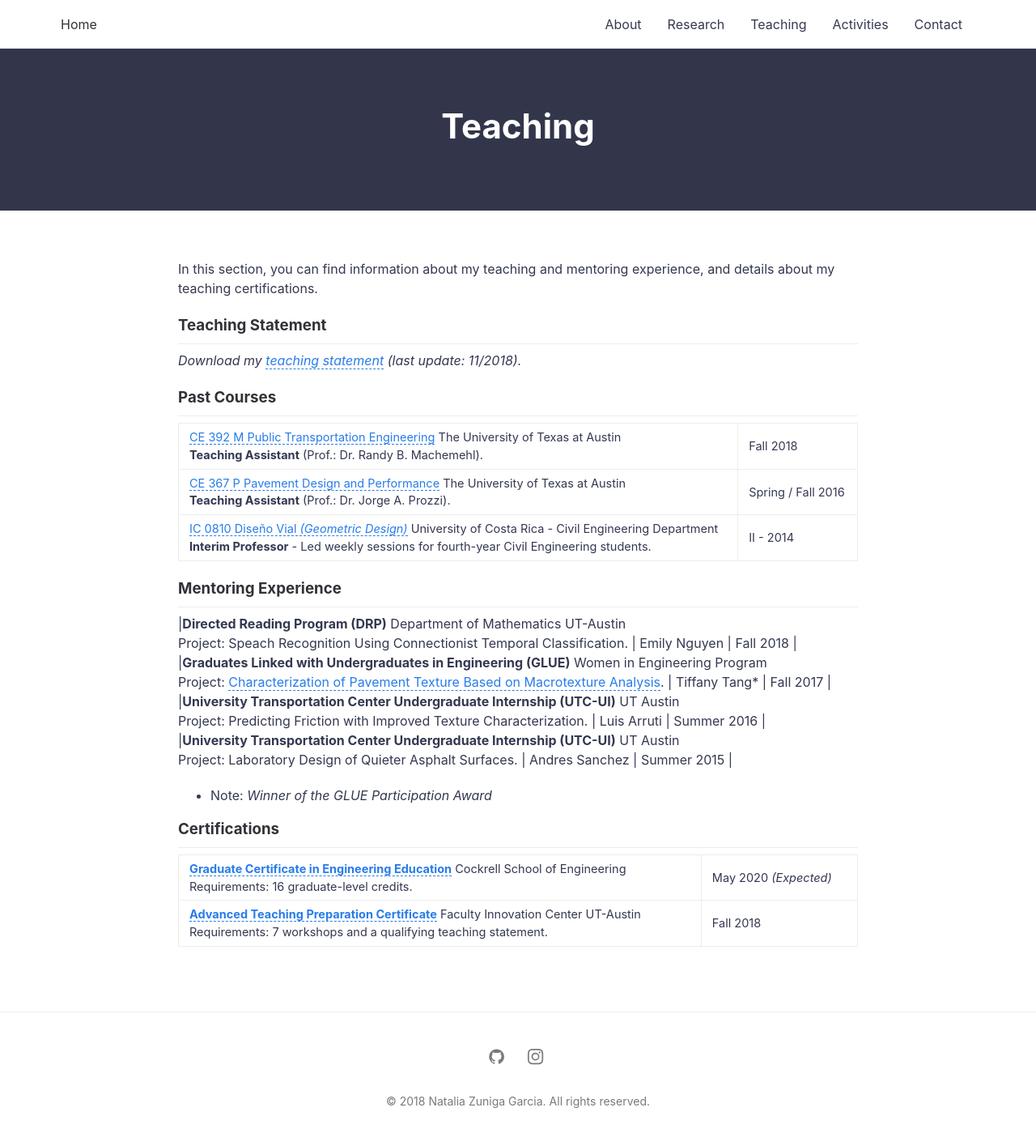
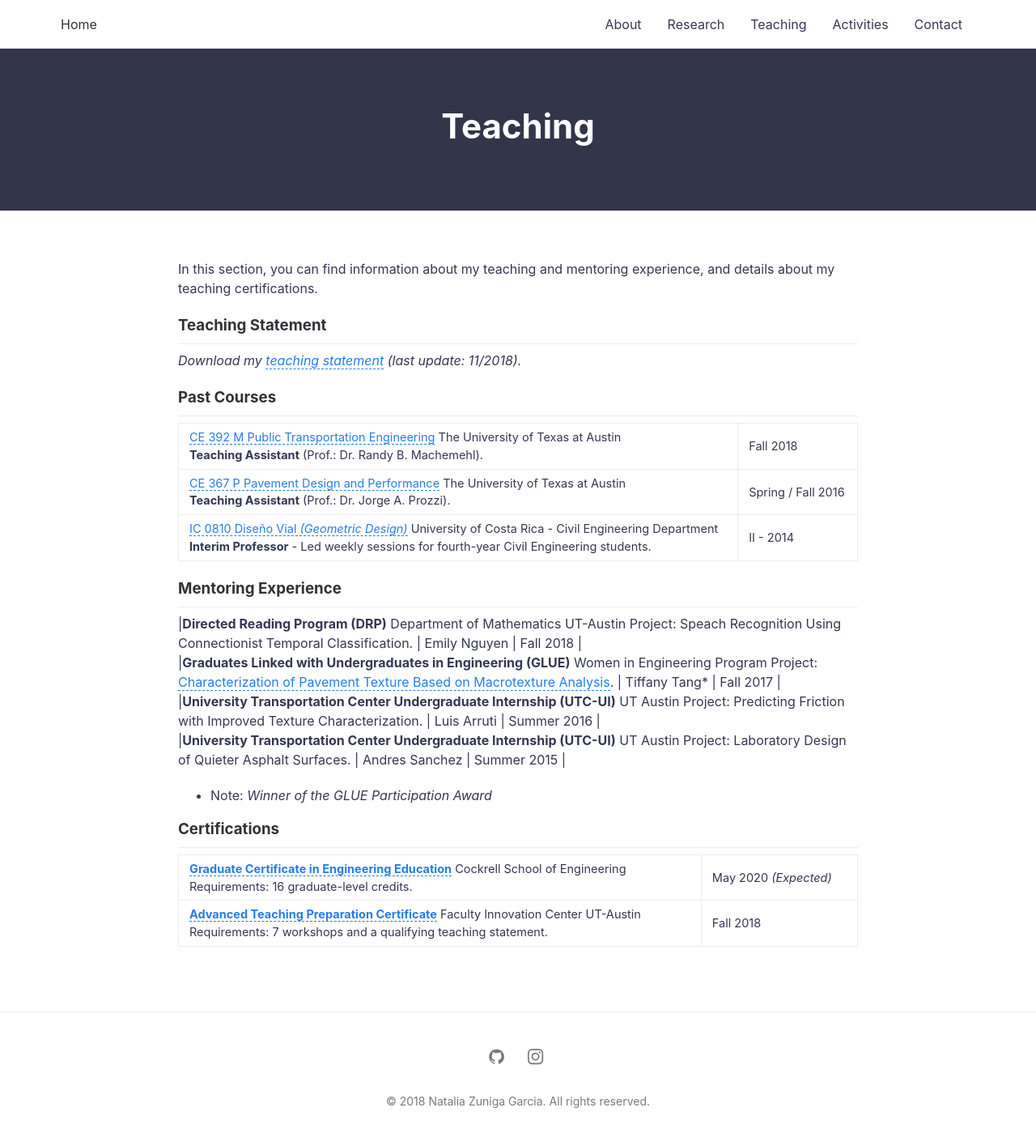
Before and after one commit to nzunigag/nzunigag.github.io, a Jekyll site: the page built from teaching.md, in a window 1280 px wide. Shown: the whole page at 81% size. Built offline with Jekyll 4.4.1, drawn with Linux system fonts in a browser that asks for light colours.

Commit message:
Update teaching.md

```diff
--- a/teaching.md
+++ b/teaching.md
@@ -20,11 +20,10 @@ ___
 ### Mentoring Experience
 ___
 
-|<b>Directed Reading Program (DRP)</b> Department of Mathematics UT-Austin<br> Project: Speach Recognition Using Connectionist Temporal Classification. | Emily Nguyen  | Fall 2018 | <br>
-|<b>Graduates Linked with Undergraduates in Engineering (GLUE)</b> Women in Engineering Program<br> Project: [Characterization of Pavement Texture Based on Macrotexture Analysis](/downloads/2017_GLUE.pdf). | Tiffany Tang* | Fall 2017 |<br>
-|<b>University Transportation Center Undergraduate Internship (UTC-UI)</b> UT Austin <br> Project: Predicting Friction with Improved Texture Characterization. | Luis Arruti | Summer 2016 |<br>
-|<b>University Transportation Center Undergraduate Internship (UTC-UI)</b> UT Austin <br> Project: Laboratory Design of Quieter Asphalt Surfaces. | Andres Sanchez | Summer 2015 |
-<br>
+|<b>Directed Reading Program (DRP)</b> Department of Mathematics UT-Austin Project: Speach Recognition Using Connectionist Temporal Classification. | Emily Nguyen  | Fall 2018 | <br>
+|<b>Graduates Linked with Undergraduates in Engineering (GLUE)</b> Women in Engineering Program Project: [Characterization of Pavement Texture Based on Macrotexture Analysis](/downloads/2017_GLUE.pdf). | Tiffany Tang* | Fall 2017 |<br>
+|<b>University Transportation Center Undergraduate Internship (UTC-UI)</b> UT Austin Project: Predicting Friction with Improved Texture Characterization. | Luis Arruti | Summer 2016 |<br>
+|<b>University Transportation Center Undergraduate Internship (UTC-UI)</b> UT Austin Project: Laboratory Design of Quieter Asphalt Surfaces. | Andres Sanchez | Summer 2015 |
 * Note: <i>Winner of the GLUE Participation Award</i>
 
 ### Certifications
```
